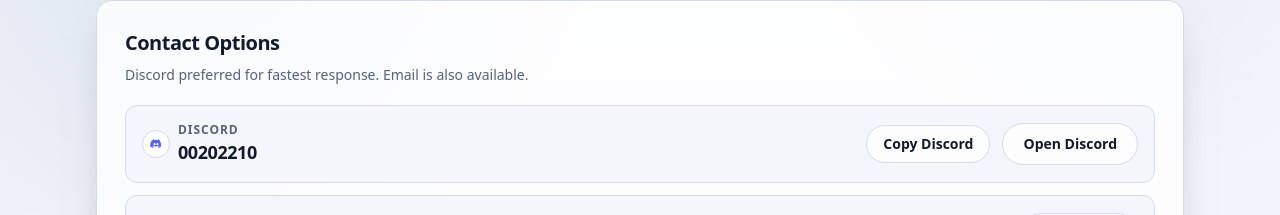
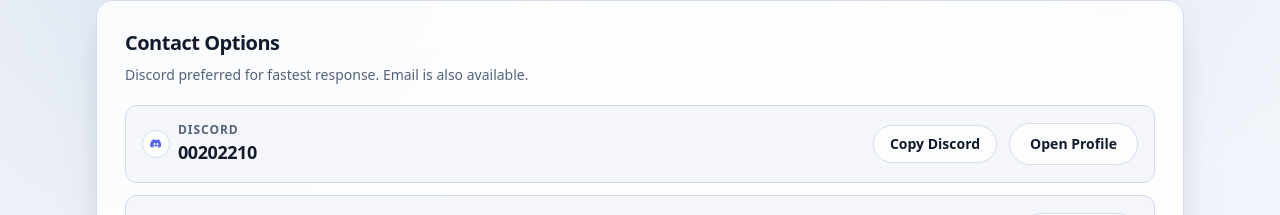
Before and after one commit to 00202210/Portfolio, a Next.js app: page /contact in a window 1280 px wide. Shown: the part 219-434 px from the top of the page. Built offline with nearby package versions, Linux system fonts and the light colour scheme.

Commit message:
(fix) discord link now forwards to profile

```diff
--- a/src/app/contact/page.tsx
+++ b/src/app/contact/page.tsx
@@ -63,8 +63,8 @@
                 copiedLabel="Copied"
                 successMessage="Discord handle copied to clipboard."
               />
-              <ButtonLink href="https://discord.com/app" variant="secondary" external>
-                Open Discord
+              <ButtonLink href="https://discord.com/users/945500602497138738" variant="secondary" external>
+                Open Profile
               </ButtonLink>
             </div>
           </div>
```
